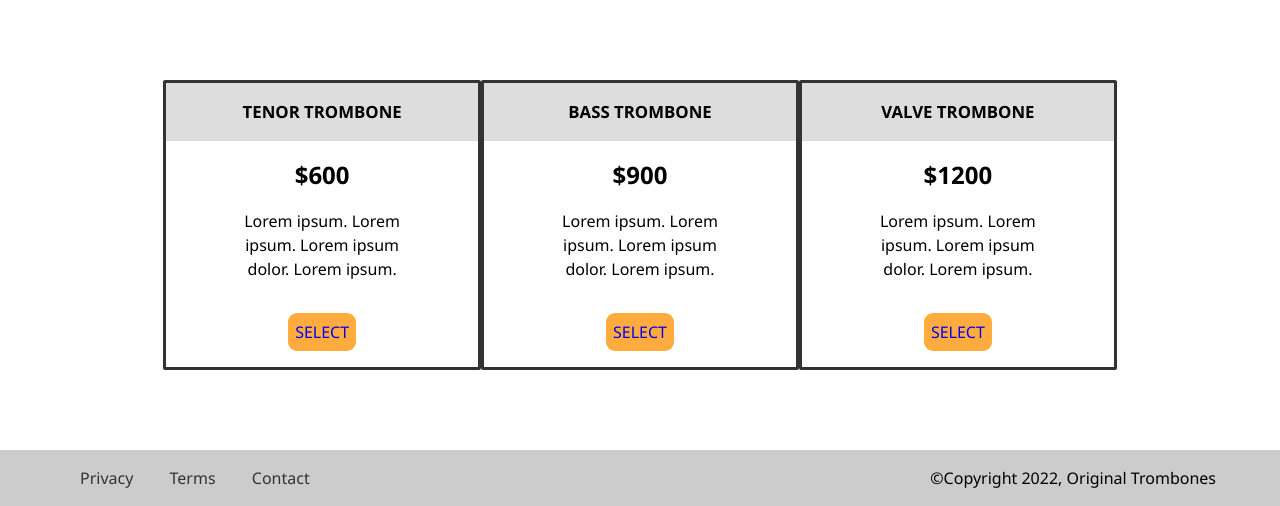
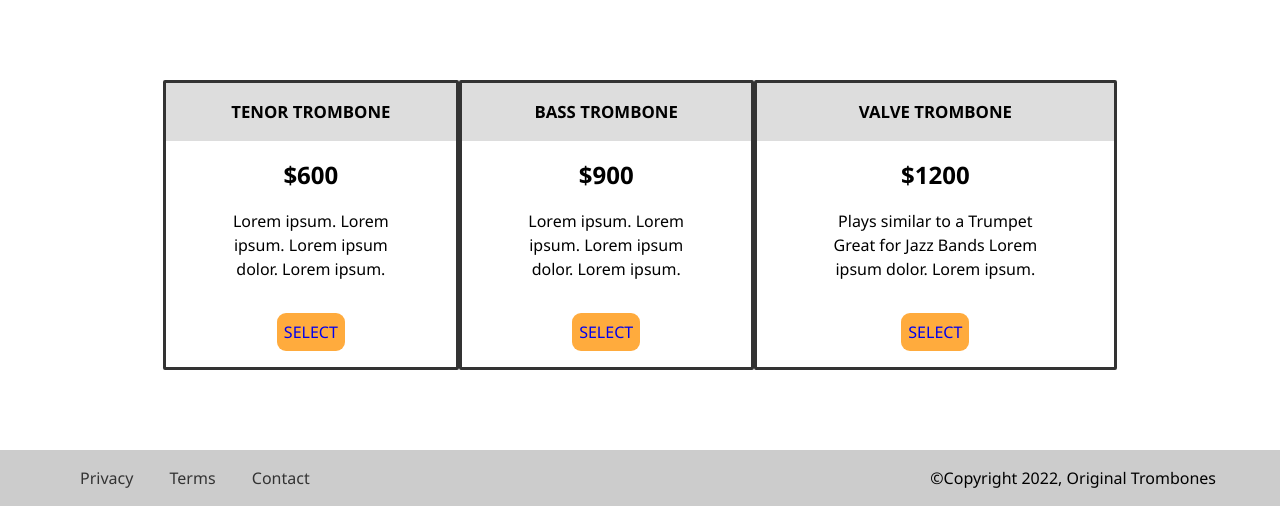
Before and after one commit to AlStasiuk/AlStasiuk.github.io, a plain HTML site: page index.html in a window 1280 px wide. Shown: the part 1122-1628 px from the top of the page. Drawn offline with Linux system fonts and the light colour scheme.

Commit message:
changed text

```diff
--- a/index.html
+++ b/index.html
@@ -81,8 +81,8 @@
       <div class="price_box">
         <h3>VALVE TROMBONE</h3>
         <h2>$1200</h2>
-        <p>Lorem ipsum.
-          Lorem ipsum.
+        <p>Plays similar to a Trumpet
+            Great for Jazz Bands
             Lorem ipsum dolor.
             Lorem ipsum.</p>
         <a href="#" class="button">SELECT</a>
```
Lines whose indentation alone changed are shown as unchanged.
